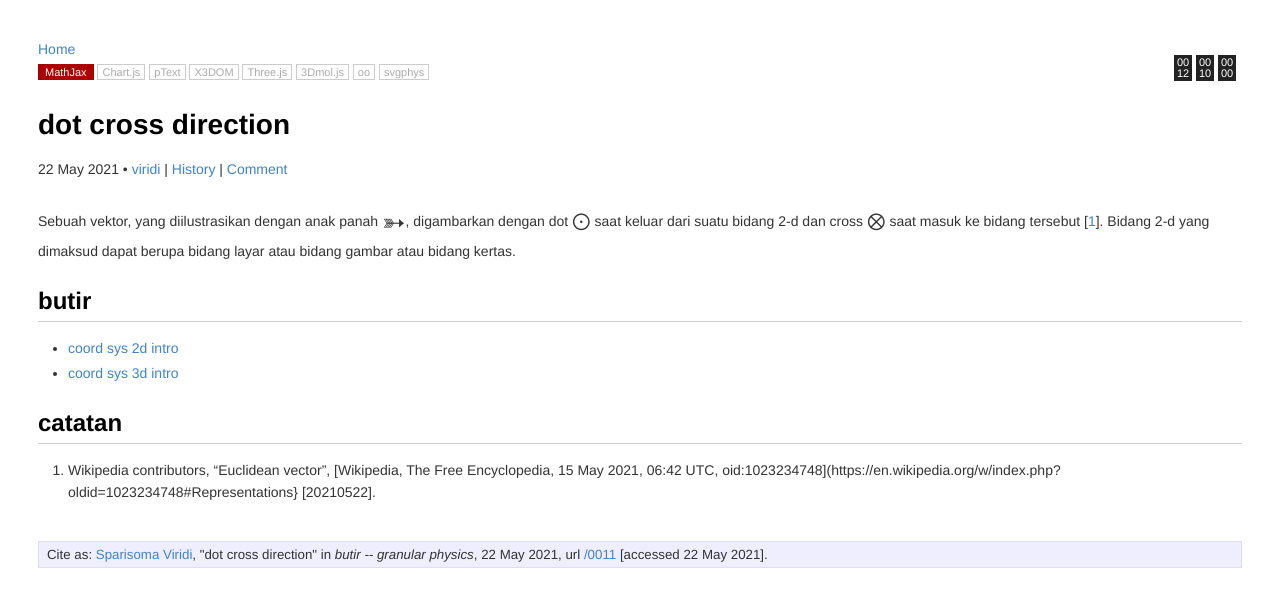
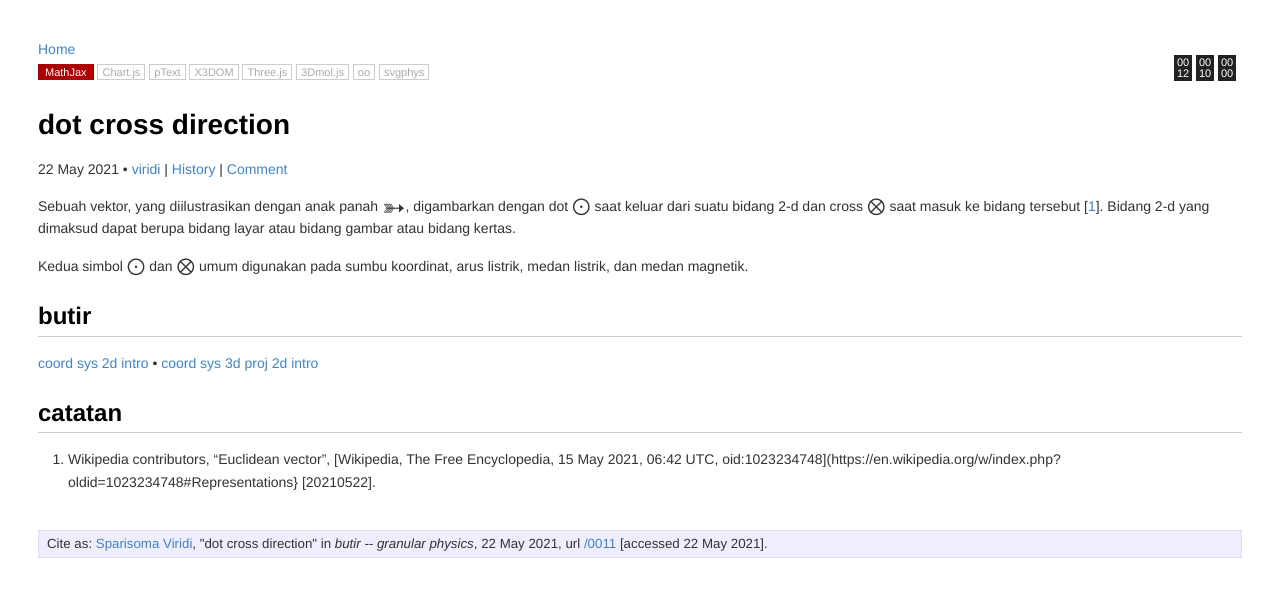
Before and after one commit to dudung/butir, a Jekyll site: the page built from _posts/0/01/2021-05-22-dot-cross-direction.md, in a window 1280 px wide. Shown: the top 607 px of the page. Built offline with Jekyll 4.4.1, drawn with Linux system fonts in a browser that asks for light colours; formulas are drawn with MathJax 3.

Commit message:
add app, edit time

```diff
--- a/_posts/0/01/2021-05-22-dot-cross-direction.md
+++ b/_posts/0/01/2021-05-22-dot-cross-direction.md
@@ -13,18 +13,20 @@ oo: false
 svgphys: false
 category: math
 tags: ["coordinate system", "3d", "2d", "introduction"]
-date: 2021-05-23 00:26:00 +07
+date: 2021-05-23 00:40:00 +07
 permalink: /0011
 src: https://github.com/dudung/butir/commits/main/_posts/0/01/2021-05-22-dot-cross-direction.md
 twitter_username: 6unpnp
 nodes: ['0000', '0010', '0012']
 ---
-Sebuah vektor, yang diilustrasikan dengan anak panah <c style="font-size: 2em; top: 0.2em; position: relative;">&#x27b3;</c>, digambarkan dengan dot $\bigodot$ saat keluar dari suatu bidang 2-d dan cross $\bigotimes$ saat masuk ke bidang tersebut [[1](#r01)]. Bidang 2-d yang dimaksud dapat berupa bidang layar atau bidang gambar atau bidang kertas.
+Sebuah vektor, yang diilustrasikan dengan anak panah <c style="font-size: 2em; top: 0.2em; position: relative; border: 0px solid black; line-height: 0;">&#x27b3;</c>, digambarkan dengan dot $\bigodot$ saat keluar dari suatu bidang 2-d dan cross $\bigotimes$ saat masuk ke bidang tersebut [[1](#r01)]. Bidang 2-d yang dimaksud dapat berupa bidang layar atau bidang gambar atau bidang kertas.
+
+Kedua simbol $\bigodot$ dan $\bigotimes$ umum digunakan pada sumbu koordinat, arus listrik, medan listrik, dan medan magnetik.
 
 
 ## butir
-+ [coord sys 2d intro](0010)
-+ [coord sys 3d intro](0012)
+[coord sys 2d intro](0010) &bull;
+[coord sys 3d proj 2d intro](0012)
 
 
 ## catatan
```
Also changed, not shown: _posts/0/01/2021-05-13-coord-sys-2d-intro.md (+1 -1 lines).
